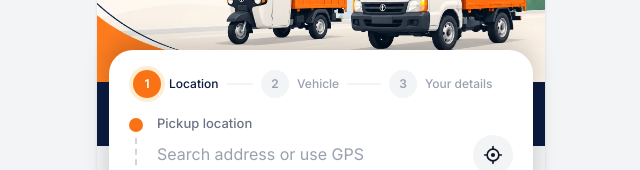
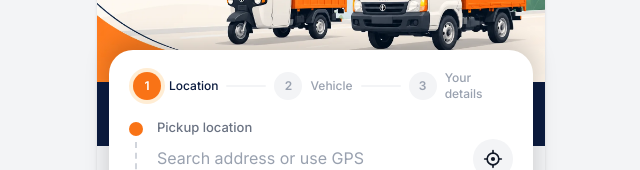
Before and after one commit to rockaman3-netizen/carrycub-booking, a Next.js app: page / in a window 1280 px wide. Shown: the part 170-340 px from the top of the page, without its empty margins (319-959 px from the left). Built offline with nearby package versions, Linux system fonts and the light colour scheme.

Commit message:
Update BookingForm.tsx

```diff
--- a/src/components/BookingForm.tsx
+++ b/src/components/BookingForm.tsx
@@ -69,9 +69,9 @@ const STEP_FIELDS: Record<number, (keyof BookingInput)[]> = {
 
 function StepHeader({ step }: { step: number }) {
   return (
-    <div className="mb-4 flex items-center gap-2 px-1">
+    <div className="mb-4 flex items-center justify-center gap-2 px-1">
       {STEPS.map((s, i) => (
-        <div key={s.n} className="flex flex-1 items-center gap-2">
+        <div key={s.n} className="flex items-center gap-2">
           <div
             className={`flex h-7 w-7 shrink-0 items-center justify-center rounded-full text-xs font-semibold transition ${
               s.n < step
@@ -92,7 +92,7 @@ function StepHeader({ step }: { step: number }) {
           </span>
           {i < STEPS.length - 1 && (
             <div
-              className={`h-0.5 flex-1 rounded ${s.n < step ? "bg-brand" : "bg-gray-100"}`}
+              className={`h-0.5 w-10 rounded ${s.n < step ? "bg-brand" : "bg-gray-100"}`}
             />
           )}
         </div>
```
